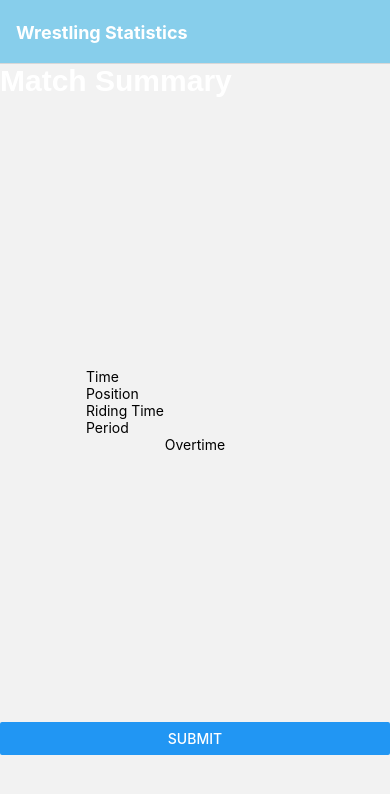
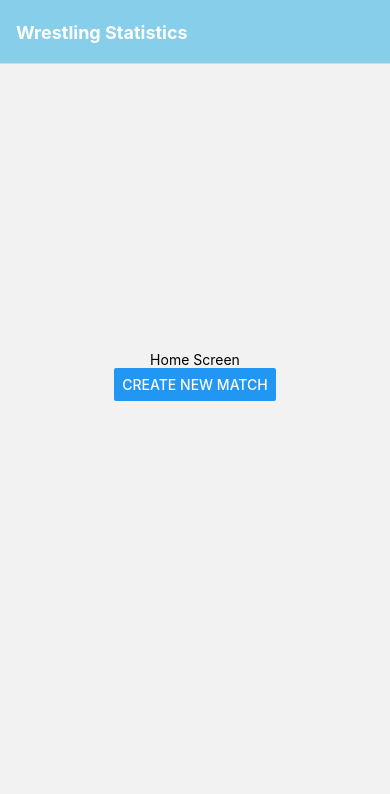
Before and after one commit to Cadesp/Wrincle, a React Native app: screen /HomeScreen in a window 390 px wide. Shown: the top 794 px of the page. Built offline with nearby package versions, Linux system fonts and the light colour scheme.

Commit message:
Updating all Pages

```diff
--- a/components/EventPage.js
+++ b/components/EventPage.js
@@ -1,26 +1,43 @@
 import React from 'react';
 import { StyleSheet, Text, View, SafeAreaView, Button } from 'react-native';
-// import { NavigationContainer } from '@react-navigation/native';
-// import { createNativeStackNavigator } from '@react-navigation/native-stack';
+import { NavigationContainer } from '@react-navigation/native';
+import { createNativeStackNavigator } from '@react-navigation/native-stack';
 import * as ScreenOrientation from 'expo-screen-orientation';
+import { useSafeAreaInsets } from 'react-native-safe-area-context';
 
 
-export default function HomeScreen({ navigation }) {
-  ScreenOrientation.lockAsync(ScreenOrientation.OrientationLock.PORTRAIT);
+
+
+
+
+export default function EventPage({ route, navigation }) {
+  const insets = useSafeAreaInsets();
+  ScreenOrientation.lockAsync(ScreenOrientation.OrientationLock.LANDSCAPE);
   return (
-    <View style={styles.mainSection}>
-      <Text>Home Screen</Text>
-      <Button title="Create New Match" onPress={() => navigation.navigate('NewMatch')}/>
+    <SafeAreaView style={styles.safeView}>
+    <View  style={styles.container}>
+      <Text style='alignItems: '>Match Summary {route.params.paramKey} </Text>
+      <Button title="Back to Home" onPress={() => {navigation.navigate('HomeScreen'); ScreenOrientation.unlockAsync();}}/>
     </View>
+    </SafeAreaView>
+
   );
 }
 
 const styles = StyleSheet.create({
   container: {
-    height: '15%',
+
+
+    width: '15%',
     backgroundColor: 'skyblue',
-    alignItems: "center",
-    justifyContent: "center",
+    alignItems: "left",
+
+
+  },
+  safeView: {
+
+    backgroundColor: 'gray',
+    justifyContent: 'center',
 
   },
   mainSection: {
--- a/components/HomeScreen.js
+++ b/components/HomeScreen.js
@@ -1,42 +1,18 @@
 import React from 'react';
+import { StyleSheet, Text, View, SafeAreaView, Button } from 'react-native';
 import { NavigationContainer } from '@react-navigation/native';
 import { createNativeStackNavigator } from '@react-navigation/native-stack';
 import * as ScreenOrientation from 'expo-screen-orientation';
-import { StyleSheet, Text, View, SafeAreaView, Button, TextInput, ScrollView } from 'react-native';
-import Checkbox from 'expo-checkbox';
 
 
 export default function HomeScreen({ navigation }) {
-  ScreenOrientation.lockAsync(ScreenOrientation.OrientationLock.PORTRAIT);
+  ScreenOrientation.lockAsync(ScreenOrientation.OrientationLock.PORTRAIT_UP);
+  return (
 
-
-  return (
-    <><Text style={styles.titleText}>Match Summary</Text><View style={styles.mainSection}>
-      <TextInput
-        style={styles.input}
-        placeholder='Time'
-        placeholderTextColor='black'
-        textAlign='center'
-        />
-      <TextInput
-        style={styles.input}
-        placeholder='Position'
-        placeholderTextColor='black'
-        textAlign='center' />
-      <TextInput
-        style={styles.input}
-        placeholder="Riding Time"
-        placeholderTextColor="black"
-        textAlign="center" />
-      <TextInput
-        style={styles.input}
-        placeholder="Period"
-        placeholderTextColor="black"
-        textAlign="center" />
-      <View style={styles.checkInput}>
-        <Text>Overtime</Text>
-      </View>
-      </View><Button title="Submit" onPress={() => navigation.navigate('EventPage', { paramKey: nameH })} /></>
+    <View style={styles.mainSection}>
+      <Text>Home Screen</Text>
+      <Button title="Create New Match" onPress={() => navigation.navigate('NewMatch')}/>
+    </View>
   );
 }
 
--- a/components/NewMatch.js
+++ b/components/NewMatch.js
@@ -8,7 +8,7 @@ import * as ScreenOrientation from 'expo-screen-orientation';
 
 
 export default function NewMatch( { navigation }, props ) {
-    ScreenOrientation.lockAsync(ScreenOrientation.OrientationLock.PORTRAIT);
+    ScreenOrientation.lockAsync(ScreenOrientation.OrientationLock.PORTRAIT_UP);
 
  const [nameH, setNameH] = useState('');
 
```
